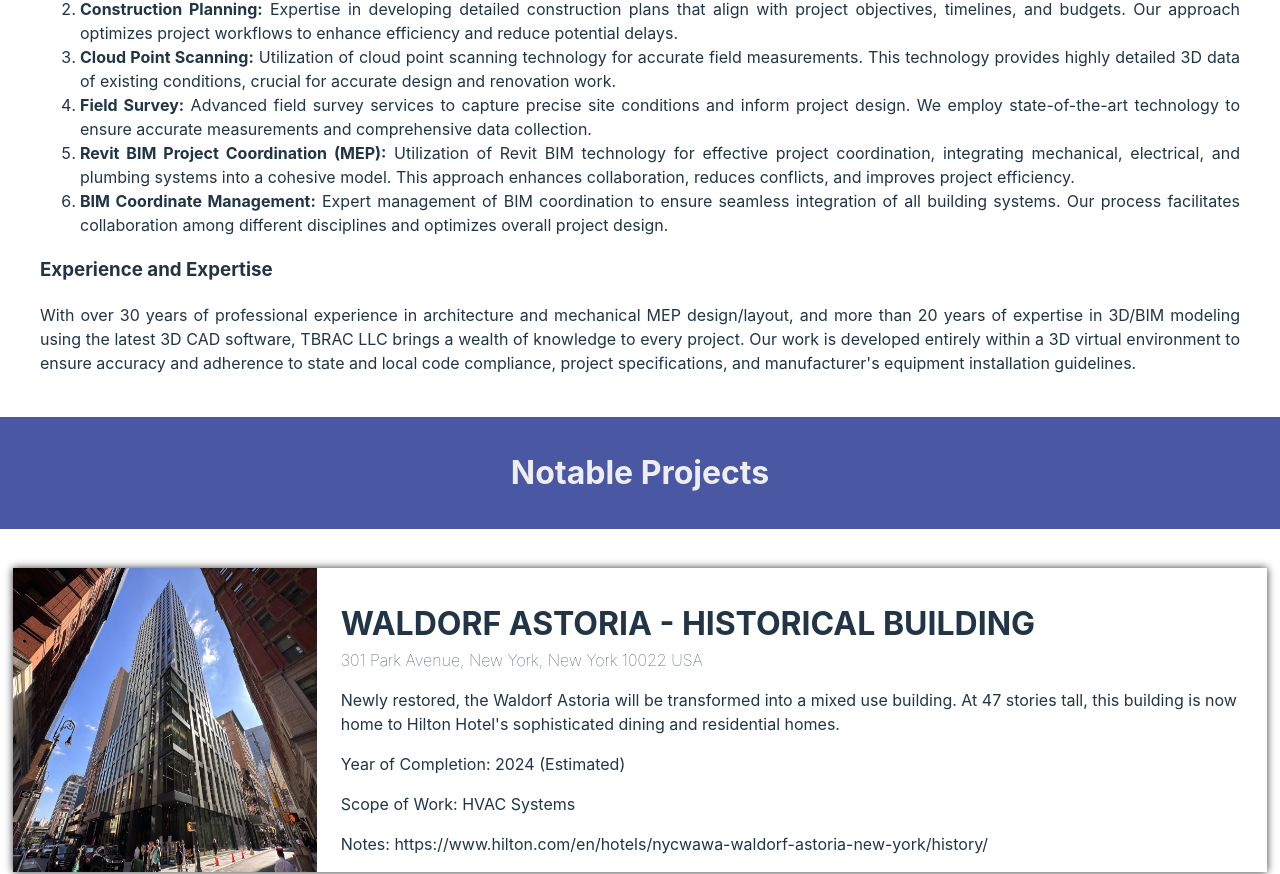
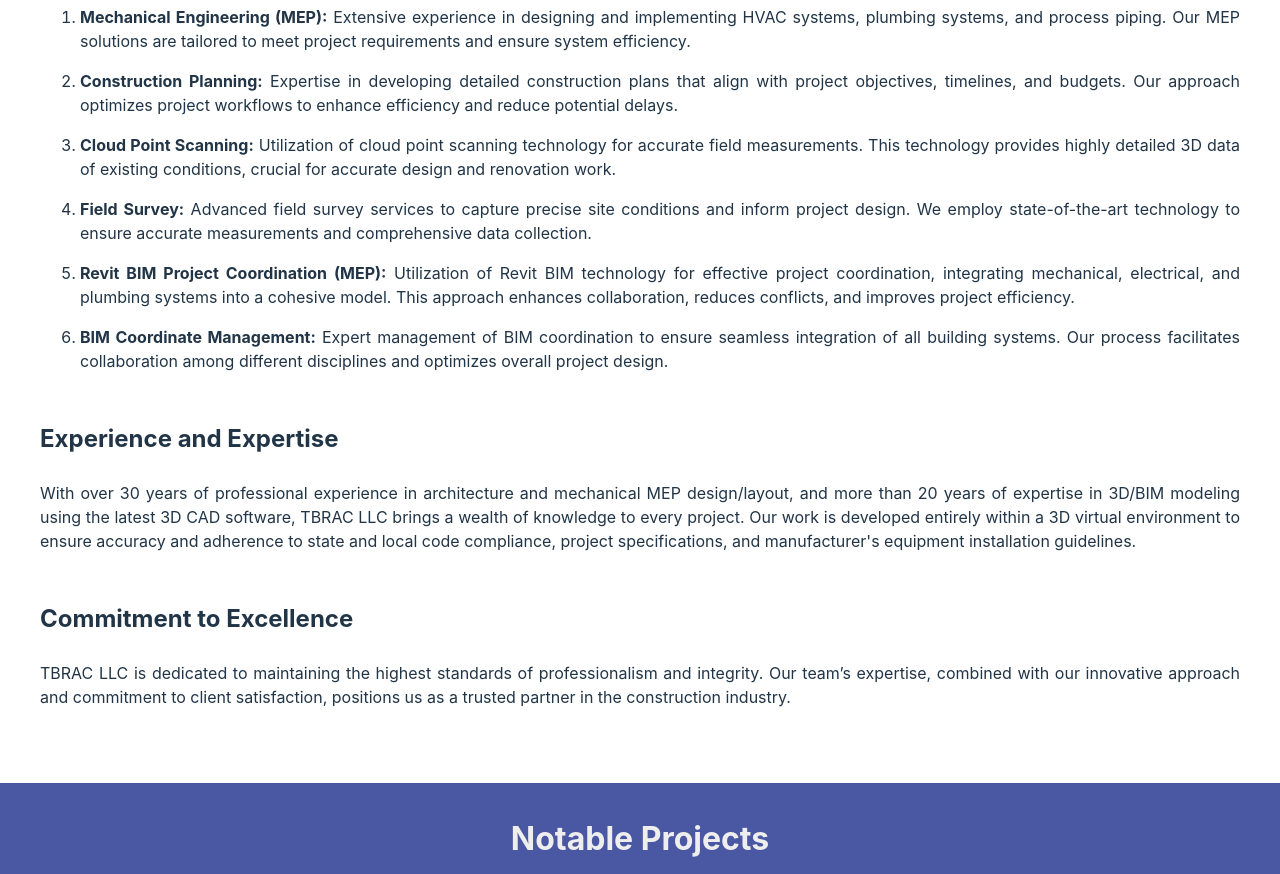
Before and after one commit to mdaniels-1/TBRACLLC, a React (Vite) app: page /about in a window 1280 px wide. Shown: the part 634-1508 px from the top of the page. Built offline with nearby package versions, Linux system fonts and the light colour scheme.

Commit message:
added css for about and home

```diff
--- /dev/null
+++ b/public/css/about.css
@@ -0,0 +1,29 @@
+.bio_content{
+    padding: 0em 2.5em; /*top-bot left-right*/
+    text-align: justify;
+}
+
+h2{
+    font-size: 2em;
+    padding: 1em;
+    background-color: rgb(74, 87, 163);
+    color: rgb(238, 238, 238);
+
+}
+
+h3{
+    font-size: 1.5em;
+}
+
+li{
+    margin-bottom: 1em;
+}
+
+
+.projects_overview_home{
+    display: grid;
+}
+
+p, ol{
+    margin-bottom: 3em;
+}
--- a/public/home.css
+++ b/public/css/home.css
@@ -14,6 +14,14 @@
 
 }
 
+.home_logo{
+    padding: 2em 0em;
+    margin: 0em;
+    height: 10em;
+    width: 30em;
+    object-fit: cover;
+}
+
 h2{
     font-size: 2em;
     padding: 1em;
@@ -24,7 +32,6 @@
 .icon{
     position: relative;
     overflow: hidden;
-    top: 60%;
 }
 
 .learn_button{
@@ -35,7 +42,7 @@
 
 .mini_title{
     font-size: 1.5em;
-    text-align: left;
+    /* text-align: center; */
 }
 
 .more_projects_button{
@@ -76,6 +83,7 @@
     align-content: center; /* centers contents vertically*/
     justify-items: center; /*aligns title stuff in center horizontally */
     overflow: hidden;
+    padding: 5em 0em;
 
 }
 
--- a/src/pages/About.jsx
+++ b/src/pages/About.jsx
@@ -1,6 +1,5 @@
 // import React from 'react';
-import BuildingIcon from '../components/BuildingIcon.jsx';
-import '../../public/home.css';
+import '../../public/css/about.css';
 import jsonData from '../data/buildings.json';
 import {Link} from 'react-router-dom';
 import ProjectComponent from '../components/ProjectComponent.jsx';
@@ -30,6 +29,8 @@
           <h3>Experience and Expertise</h3>
           <p>With over 30 years of professional experience in architecture and mechanical MEP design/layout, and more than 20 years of expertise in 3D/BIM modeling using the latest 3D CAD software, TBRAC LLC brings a wealth of knowledge to every project. Our work is developed entirely within a 3D virtual environment to ensure accuracy and adherence to state and local code compliance, project specifications, and manufacturer&apos;s equipment installation guidelines.</p>
 
+          <h3>Commitment to Excellence</h3>
+          <p>TBRAC LLC is dedicated to maintaining the highest standards of professionalism and integrity. Our team’s expertise, combined with our innovative approach and commitment to client satisfaction, positions us as a trusted partner in the construction industry.</p>
         </div>
 
 
@@ -40,9 +41,9 @@
          <ProjectComponent p={jsonData.waldorf}/>
          <ProjectComponent p={jsonData.macys}/>
 
-         <Link className='see_projects_button' to='/projects'>
+         {/* <Link className='see_projects_button' to='/projects'>
             <button>View All Projects</button>
-         </Link>
+         </Link> */}
       </div>
 
 
--- a/src/pages/Home.jsx
+++ b/src/pages/Home.jsx
@@ -1,6 +1,6 @@
 // import React from 'react';
 import BuildingIcon from '../components/BuildingIcon.jsx';
-import '../../public/home.css';
+import '../../public/css/home.css';
 
 
 
@@ -18,9 +18,8 @@
         </div>
 
         <div className='title_overlay'>
-          <h1 className='title'>TBRAC LLC.</h1>
-{/*           <p> need to adjust icon or the text so it&apos;s centered. have to check that</p> */}
-{/*           <p className='mini_title'>Insert mini intro here. like &apos;architecture, hvac, blah, and blah.&apos;</p> */}
+          <img className='home_logo' src='./images/logo.jpeg' alt={'TBRAC LLC Logo'} />
+          <p className='mini_title'>At TBRAC LLC, our mission is to deliver exceptional engineering and construction services by leveraging our extensive experience, innovative technologies, and commitment to quality. We strive to exceed client expectations and contribute to the successful completion of every project through meticulous planning, precise execution, and continuous collaboration.</p>
         </div>
       </div>
 
```
